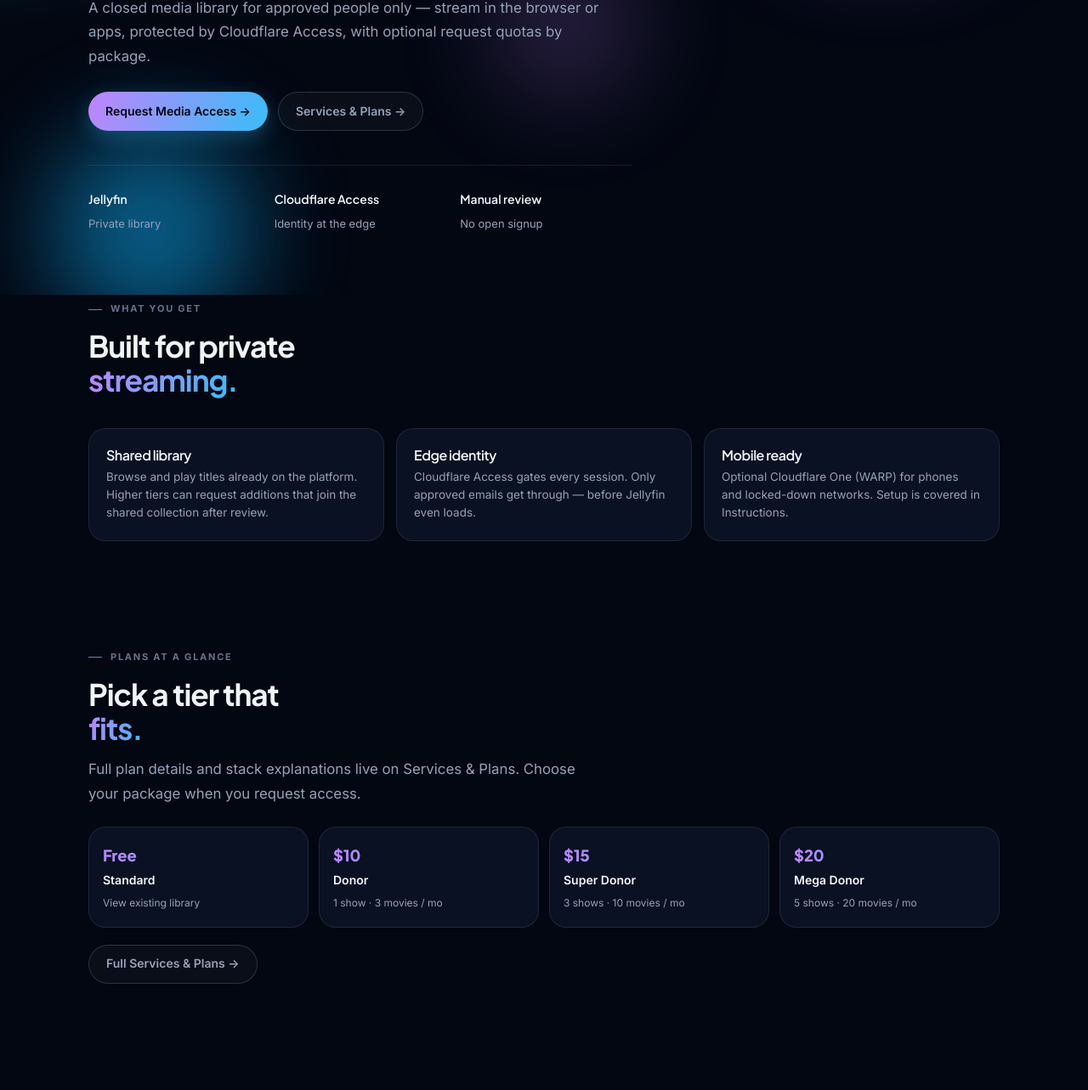
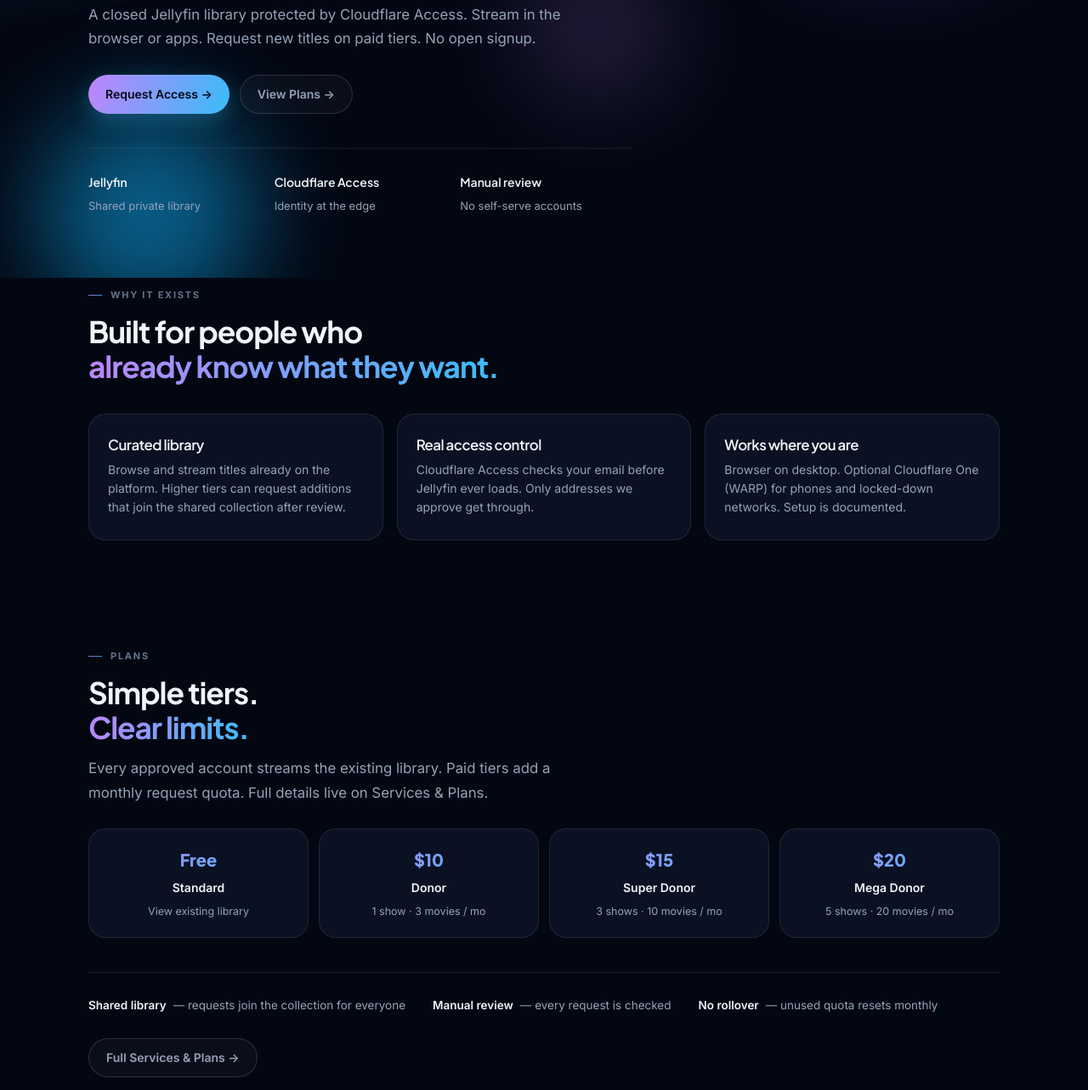
Before and after one commit to LockBorn1/nebulaservices.live, a plain HTML site: page index.html in a window 1280 px wide. Shown: the part 367-1650 px from the top of the page at 85% size. Drawn offline with Linux system fonts and the light colour scheme.

Commit message:
Revamp homepage: clearer hierarchy, stronger value prop, reduced duplication

```diff
--- a/index.html
+++ b/index.html
@@ -4,14 +4,14 @@
   <meta charset="utf-8">
   <meta name="viewport" content="width=device-width, initial-scale=1">
   <meta name="theme-color" content="#030712">
-  <meta name="description" content="Nebula Services — privately operated media platform behind Cloudflare Access.">
+  <meta name="description" content="Nebula Services — private media library protected by Cloudflare Access. Approved individuals only.">
   <title>Nebula Services — Private Media & Infrastructure</title>
   <link rel="stylesheet" href="styles.css">
   <style>
     .hero-anim {
       position: relative;
       overflow: hidden;
-      padding: 88px 0 72px;
+      padding: 96px 0 72px;
     }
     .hero-orb {
       position: absolute;
@@ -22,20 +22,19 @@
       animation: floatOrb 14s ease-in-out infinite;
     }
     .hero-orb.a {
-      width: 320px; height: 320px; top: -80px; right: 8%;
+      width: 340px; height: 340px; top: -90px; right: 6%;
       background: var(--purple-deep);
-      animation-delay: 0s;
     }
     .hero-orb.b {
-      width: 240px; height: 240px; bottom: -40px; left: 5%;
+      width: 260px; height: 260px; bottom: -50px; left: 4%;
       background: var(--blue-deep);
       animation-delay: -5s;
       animation-duration: 18s;
     }
     .hero-orb.c {
-      width: 160px; height: 160px; top: 40%; left: 45%;
+      width: 160px; height: 160px; top: 42%; left: 48%;
       background: var(--purple);
-      opacity: 0.25;
+      opacity: 0.22;
       animation-delay: -9s;
       animation-duration: 12s;
     }
@@ -56,9 +55,6 @@
     .fade-up.d5 { animation-delay: 0.62s; }
     @keyframes fadeUp {
       to { opacity: 1; transform: translateY(0); }
-    }
-    .hero-anim h1 {
-      background-size: 200% auto;
     }
     .grad-shift {
       background: linear-gradient(110deg, var(--purple), var(--blue), var(--purple));
@@ -82,48 +78,57 @@
     .home-cards {
       display: grid;
       grid-template-columns: repeat(3, 1fr);
-      gap: 14px;
+      gap: 16px;
       margin-top: 36px;
     }
     .home-card {
       background: var(--surface);
       border: 1px solid var(--line);
       border-radius: var(--radius-lg);
-      padding: 22px 20px;
+      padding: 26px 22px;
       transition: transform 0.2s, border-color 0.2s;
     }
     .home-card:hover {
       transform: translateY(-3px);
       border-color: var(--line-strong);
     }
-    .home-card h3 { font-size: 1rem; margin-bottom: 6px; }
-    .home-card p { color: var(--muted); font-size: 13.5px; margin: 0; line-height: 1.55; }
+    .home-card h3 { font-size: 1.05rem; margin-bottom: 8px; }
+    .home-card p { color: var(--muted); font-size: 14px; margin: 0; line-height: 1.6; }
     .pkg-mini {
       display: grid;
       grid-template-columns: repeat(4, 1fr);
       gap: 12px;
-      margin-top: 24px;
+      margin-top: 28px;
     }
     .pkg-mini a {
       display: block;
-      padding: 18px 16px;
+      padding: 20px 16px;
       border-radius: var(--radius-lg);
       border: 1px solid var(--line);
       background: var(--surface);
       transition: border-color 0.15s, transform 0.15s;
+      text-align: center;
     }
     .pkg-mini a:hover { border-color: var(--blue); transform: translateY(-2px); }
     .pkg-mini .price {
-      font-family: var(--display); font-weight: 800; font-size: 1.15rem;
+      font-family: var(--display); font-weight: 800; font-size: 1.25rem;
       background: linear-gradient(110deg, var(--purple), var(--blue));
       -webkit-background-clip: text; background-clip: text; color: transparent;
     }
-    .pkg-mini .name { font-weight: 600; font-size: 14px; margin-top: 4px; }
-    .pkg-mini .hint { font-size: 12px; color: var(--muted); margin-top: 6px; }
+    .pkg-mini .name { font-weight: 600; font-size: 14px; margin-top: 6px; }
+    .pkg-mini .hint { font-size: 12.5px; color: var(--muted); margin-top: 6px; }
+    .trust-row {
+      display: flex; flex-wrap: wrap; gap: 20px 32px;
+      margin-top: 40px; padding-top: 28px;
+      border-top: 1px solid var(--line);
+      color: var(--muted); font-size: 13.5px;
+    }
+    .trust-row span { display: inline-flex; align-items: center; gap: 8px; }
+    .trust-row strong { color: var(--text); font-weight: 600; }
     @media (max-width: 900px) {
       .home-cards { grid-template-columns: 1fr; }
       .pkg-mini { grid-template-columns: 1fr 1fr; }
-      .hero-anim { padding: 64px 0 48px; }
+      .hero-anim { padding: 72px 0 52px; }
     }
     @media (max-width: 520px) {
       .pkg-mini { grid-template-columns: 1fr; }
@@ -161,6 +166,7 @@
     <a href="instructions.html">Instructions</a>
     <a href="support.html">Support</a>
     <a href="about.html">About</a>
+    <a href="status.html">Status</a>
     <button type="button" id="themeToggleDrawer" class="drawer-theme-btn">Theme</button>
   </nav>
   <main>
@@ -169,37 +175,37 @@
       <div class="hero-orb b" aria-hidden="true"></div>
       <div class="hero-orb c" aria-hidden="true"></div>
       <div class="wrap" style="position:relative;z-index:1">
-        <div class="hero-eyebrow fade-up d1"><span class="dot pulse-dot"></span> Privately operated · Access for approved individuals only</div>
+        <div class="hero-eyebrow fade-up d1"><span class="dot pulse-dot"></span> Private · Manual review · Approved individuals only</div>
         <h1 class="fade-up d2">Your private<br>media <span class="grad-shift">universe.</span></h1>
-        <p class="lead fade-up d3">A closed media library for approved people only — stream in the browser or apps, protected by Cloudflare Access, with optional request quotas by package.</p>
+        <p class="lead fade-up d3">A closed Jellyfin library protected by Cloudflare Access. Stream in the browser or apps. Request new titles on paid tiers. No open signup.</p>
         <div class="hero-actions fade-up d4">
-          <a class="btn btn-primary" href="access.html">Request Media Access →</a>
-          <a class="btn btn-ghost" href="services.html">Services & Plans →</a>
+          <a class="btn btn-primary" href="access.html">Request Access →</a>
+          <a class="btn btn-ghost" href="services.html">View Plans →</a>
         </div>
         <div class="hero-meta fade-up d5">
-          <div><strong>Jellyfin</strong><span>Private library</span></div>
+          <div><strong>Jellyfin</strong><span>Shared private library</span></div>
           <div><strong>Cloudflare Access</strong><span>Identity at the edge</span></div>
-          <div><strong>Manual review</strong><span>No open signup</span></div>
+          <div><strong>Manual review</strong><span>No self-serve accounts</span></div>
         </div>
       </div>
     </section>
 
-    <section class="section" style="padding-top:8px">
+    <section class="section" style="padding-top:12px">
       <div class="wrap">
-        <div class="kicker">What you get</div>
-        <h2>Built for private<br><span class="grad">streaming.</span></h2>
+        <div class="kicker">Why it exists</div>
+        <h2>Built for people who<br><span class="grad">already know what they want.</span></h2>
         <div class="home-cards">
           <article class="home-card">
-            <h3>Shared library</h3>
-            <p>Browse and play titles already on the platform. Higher tiers can request additions that join the shared collection after review.</p>
+            <h3>Curated library</h3>
+            <p>Browse and stream titles already on the platform. Higher tiers can request additions that join the shared collection after review.</p>
           </article>
           <article class="home-card">
-            <h3>Edge identity</h3>
-            <p>Cloudflare Access gates every session. Only approved emails get through — before Jellyfin even loads.</p>
+            <h3>Real access control</h3>
+            <p>Cloudflare Access checks your email before Jellyfin ever loads. Only addresses we approve get through.</p>
           </article>
           <article class="home-card">
-            <h3>Mobile ready</h3>
-            <p>Optional Cloudflare One (WARP) for phones and locked-down networks. Setup is covered in Instructions.</p>
+            <h3>Works where you are</h3>
+            <p>Browser on desktop. Optional Cloudflare One (WARP) for phones and locked-down networks. Setup is documented.</p>
           </article>
         </div>
       </div>
@@ -207,9 +213,9 @@
 
     <section class="section">
       <div class="wrap">
-        <div class="kicker">Plans at a glance</div>
-        <h2>Pick a tier that<br><span class="grad">fits.</span></h2>
-        <p class="lead">Full plan details and stack explanations live on Services & Plans. Choose your package when you request access.</p>
+        <div class="kicker">Plans</div>
+        <h2>Simple tiers.<br><span class="grad">Clear limits.</span></h2>
+        <p class="lead">Every approved account streams the existing library. Paid tiers add a monthly request quota. Full details live on Services & Plans.</p>
         <div class="pkg-mini">
           <a href="services.html#plans">
             <div class="price">Free</div>
@@ -232,7 +238,12 @@
             <div class="hint">5 shows · 20 movies / mo</div>
           </a>
         </div>
-        <p style="margin-top:20px">
+        <div class="trust-row">
+          <span><strong>Shared library</strong> — requests join the collection for everyone</span>
+          <span><strong>Manual review</strong> — every request is checked</span>
+          <span><strong>No rollover</strong> — unused quota resets monthly</span>
+        </div>
+        <p style="margin-top:28px">
           <a class="btn btn-ghost" href="services.html">Full Services & Plans →</a>
         </p>
       </div>
@@ -241,13 +252,13 @@
     <section class="section">
       <div class="wrap contact-row">
         <div>
-          <div class="kicker">Get started</div>
-          <h2>Want access?</h2>
-          <p class="lead">Submit a short request. If approved, you receive credentials by email.</p>
+          <div class="kicker">Next step</div>
+          <h2>Ready to request access?</h2>
+          <p class="lead" style="margin-bottom:0">Submit a short application. If approved, credentials arrive by email.</p>
         </div>
         <div style="display:flex;flex-wrap:wrap;gap:12px">
           <a class="btn btn-primary" href="access.html">Request Access →</a>
-          <a class="btn btn-ghost" href="support.html">Support Center →</a>
+          <a class="btn btn-ghost" href="instructions.html">Already approved?</a>
         </div>
       </div>
     </section>
@@ -257,6 +268,7 @@
       <div class="footer-top">
         <a class="brand" href="index.html"><span class="logo" aria-hidden="true"></span><span class="word">NEBULA</span><span class="sub">SERVICES</span></a>
         <div class="footer-links">
+          <a href="status.html">Status</a>
           <a href="legal.html">Legal</a>
           <a href="about.html">About</a>
           <a href="privacy.html">Privacy</a>
```
